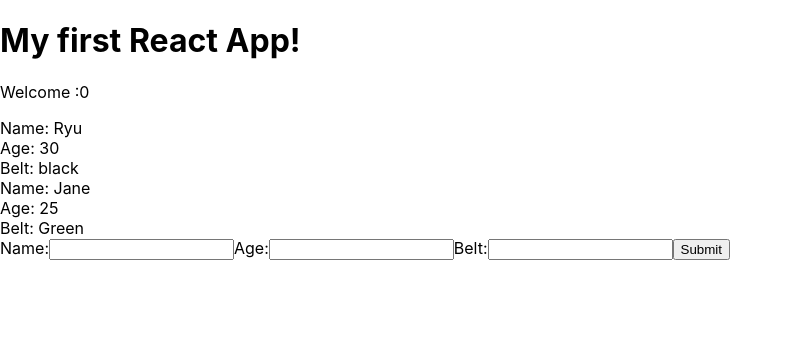
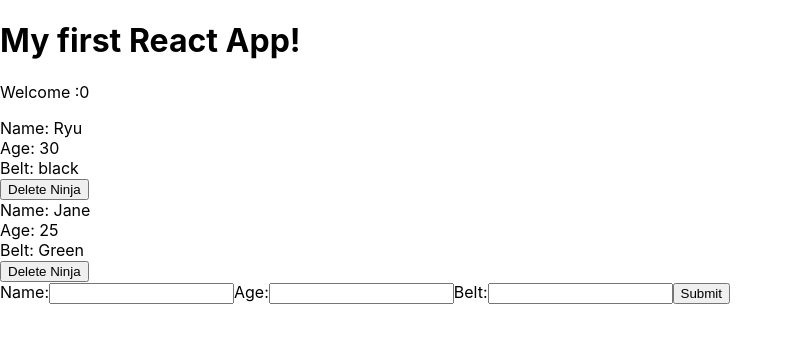
Before and after one commit to pratikdk/nn_rr_basic_react_app, a React (Create React App) app: page / in a window 1280 px wide. Shown: the top 342 px of the page, without its empty margins (0-793 px from the left). Built offline with nearby package versions, Linux system fonts and the light colour scheme.

Commit message:
added delete handler, hooked the handler to ui component and reflected changes on delete

```diff
--- a/src/App.js
+++ b/src/App.js
@@ -15,14 +15,22 @@
     let ninjas = [...this.state.ninjas, newNinjaState];
     this.setState({
       ninjas: ninjas
-    })
+    });
+  }
+  deleteNinja = (id) => {
+    let newNinjaList = this.state.ninjas.filter(ninja => {
+      return id !== ninja.id;
+    });
+    this.setState({
+      ninjas: newNinjaList
+    });
   }
   render() {
     return (
       <div className="App">
         <h1>My first React App!</h1>
         <p>Welcome :0</p>
-        <Ninjas ninjas={ this.state.ninjas }/>
+        <Ninjas ninjas={ this.state.ninjas } deleteNinja = { this.deleteNinja }/>
         <AddNinja addNinja={ this.addNewNinja }/>
       </div>
     );
--- a/src/Ninjas.js
+++ b/src/Ninjas.js
@@ -1,5 +1,5 @@
 
-const Ninjas = ({ninjas}) => {
+const Ninjas = ({ninjas, deleteNinja}) => {
     // // const { ninjas } = props;
     // const ninjaList = ninjas.map(ninja => {
     //     if (ninja.age > 20) {
@@ -22,6 +22,7 @@
                 <div>Name: {ninja.name}</div>
                 <div>Age: {ninja.age}</div>
                 <div>Belt: {ninja.belt}</div>
+                <button onClick={() => {deleteNinja(ninja.id)}}>Delete Ninja</button>
             </div>
         ) : null;
     })
```
